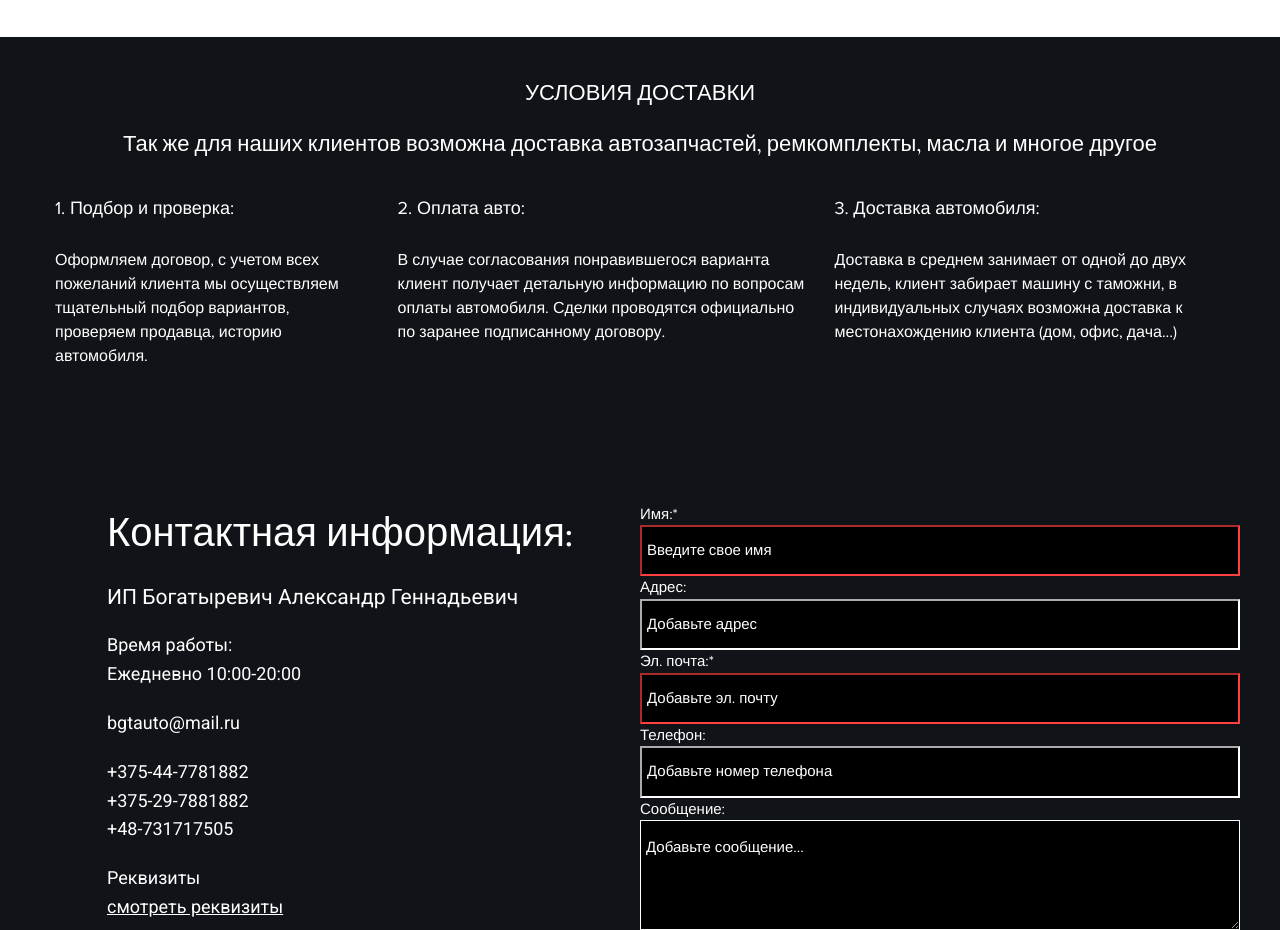
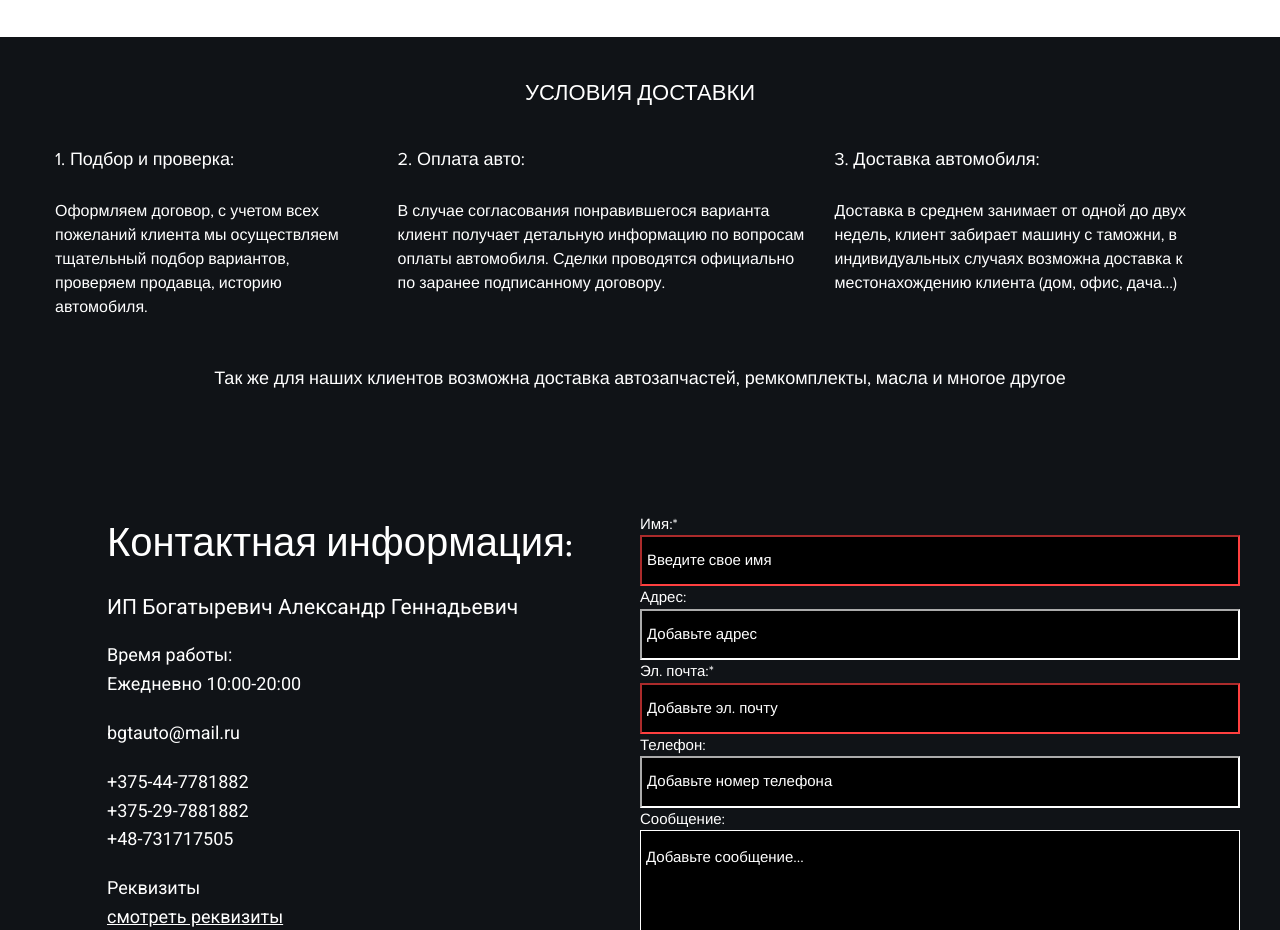
Before and after one commit to Amelur/BGTAuto, a website: page index.html in a window 1280 px wide. Shown: the part 2968-3898 px from the top of the page. Drawn offline with nearby package versions, Linux system fonts and the light colour scheme.

Commit message:
fix index.html

```diff
--- a/assets/sass/components/_delivery.scss
+++ b/assets/sass/components/_delivery.scss
@@ -38,7 +38,11 @@
 }
 
 .delivery__spare {
+  font-family: 'proxima-n-w01-reg', Helvetica, sans-serif;
+
   text-align: center;
-  font-size: 2.2rem;
-  padding: 0 10px 20px;
+  padding: 30px 10px 0;
+  @include media-tablet {
+    @include font($size: 1.5rem);
+  }
 }
--- a/index.html
+++ b/index.html
@@ -218,10 +218,6 @@
       <section class="delivery" id="delivery">
         <div class="wrapper delivery__wrapper">
           <h2 class="delivery__title">УСЛОВИЯ ДОСТАВКИ</h2>
-          <div class="delivery__spare">
-            Так же для наших клиентов возможна доставка автозапчастей,
-            ремкомплекты, масла и многое другое
-          </div>
           <div class="delivery__content">
             <div class="delivery__desc">
               <p class="delivery__subtitle">1. Подбор и проверка:</p>
@@ -247,6 +243,10 @@
                 доставка к местонахождению клиента (дом, офис, дача...)
               </p>
             </div>
+          </div>
+          <div class="delivery__spare">
+            Так же для наших клиентов возможна доставка автозапчастей,
+            ремкомплекты, масла и многое другое
           </div>
         </div>
       </section>
```
Also changed, not shown: assets/sass/style.css, 1 other file.
